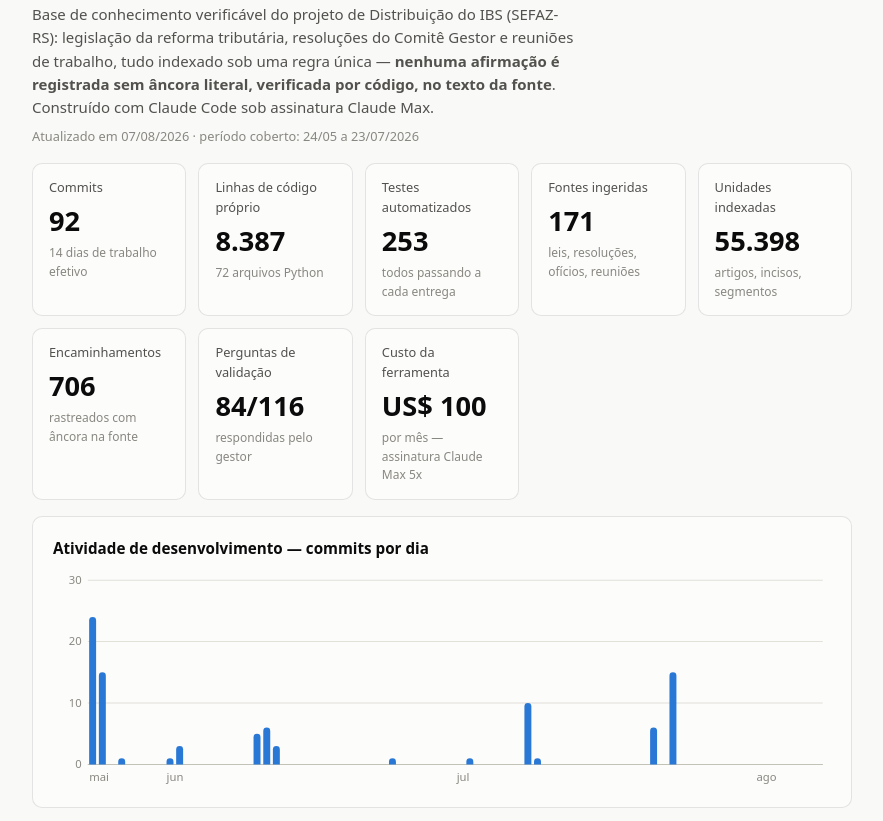
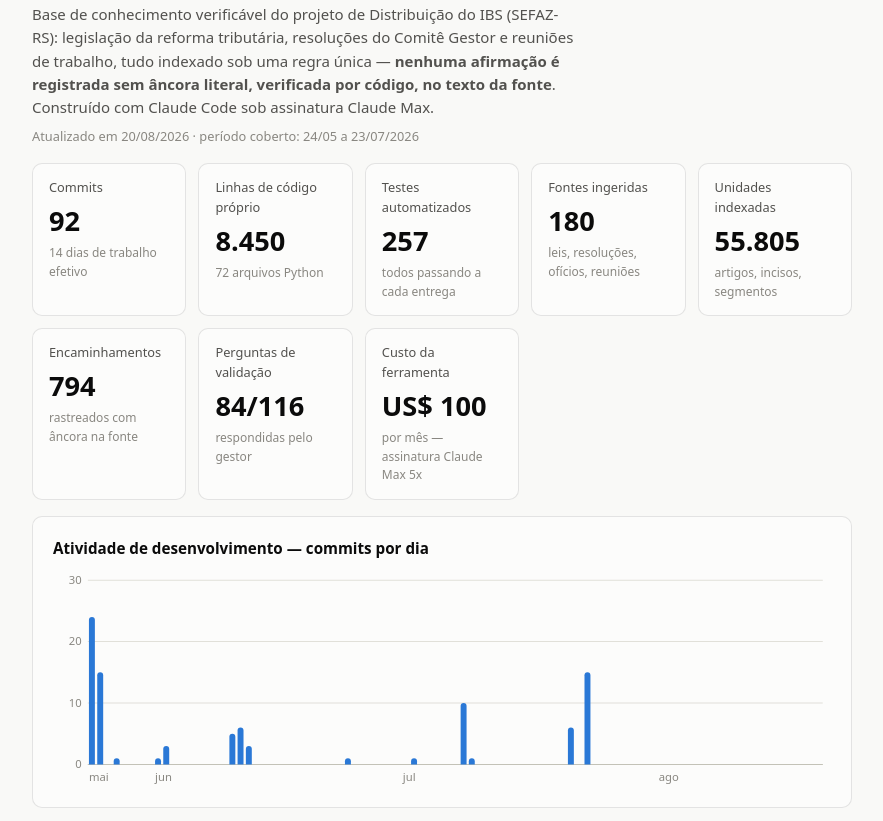
Before and after one commit to paolomartinez1/engrama-painel, a plain HTML site: page index.html in a window 1280 px wide. Shown: the part 72-893 px from the top of the page, without its empty margins (198-1081 px from the left). Drawn offline with Linux system fonts and the light colour scheme.

Commit message:
painel 2026-08-20

```diff
--- a/index.html
+++ b/index.html
@@ -95,24 +95,24 @@ footer a{color:var(--ink2)}
   e reuniões de trabalho, tudo indexado sob uma regra única — <strong>nenhuma
   afirmação é registrada sem âncora literal, verificada por código, no texto
   da fonte</strong>. Construído com Claude Code sob assinatura Claude Max.</p>
-  <p class="carimbo">Atualizado em 07/08/2026 ·
+  <p class="carimbo">Atualizado em 20/08/2026 ·
   período coberto: 24/05 a 23/07/2026</p>
 </header>
 
 <div class="tiles">
 <div class="tile"><div class="rotulo">Commits</div><div class="valor">92</div><div class="nota">14 dias de trabalho efetivo</div></div>
-<div class="tile"><div class="rotulo">Linhas de código próprio</div><div class="valor">8.387</div><div class="nota">72 arquivos Python</div></div>
-<div class="tile"><div class="rotulo">Testes automatizados</div><div class="valor">253</div><div class="nota">todos passando a cada entrega</div></div>
-<div class="tile"><div class="rotulo">Fontes ingeridas</div><div class="valor">171</div><div class="nota">leis, resoluções, ofícios, reuniões</div></div>
-<div class="tile"><div class="rotulo">Unidades indexadas</div><div class="valor">55.398</div><div class="nota">artigos, incisos, segmentos</div></div>
-<div class="tile"><div class="rotulo">Encaminhamentos</div><div class="valor">706</div><div class="nota">rastreados com âncora na fonte</div></div>
+<div class="tile"><div class="rotulo">Linhas de código próprio</div><div class="valor">8.450</div><div class="nota">72 arquivos Python</div></div>
+<div class="tile"><div class="rotulo">Testes automatizados</div><div class="valor">257</div><div class="nota">todos passando a cada entrega</div></div>
+<div class="tile"><div class="rotulo">Fontes ingeridas</div><div class="valor">180</div><div class="nota">leis, resoluções, ofícios, reuniões</div></div>
+<div class="tile"><div class="rotulo">Unidades indexadas</div><div class="valor">55.805</div><div class="nota">artigos, incisos, segmentos</div></div>
+<div class="tile"><div class="rotulo">Encaminhamentos</div><div class="valor">794</div><div class="nota">rastreados com âncora na fonte</div></div>
 <div class="tile"><div class="rotulo">Perguntas de validação</div><div class="valor">84/116</div><div class="nota">respondidas pelo gestor</div></div>
 <div class="tile"><div class="rotulo">Custo da ferramenta</div><div class="valor">US$ 100</div><div class="nota">por mês — assinatura Claude Max 5x</div></div>
 </div>
 
 <section>
   <h2>Atividade de desenvolvimento — commits por dia</h2>
-  <figure><svg viewBox="0 0 760 210" role="img" aria-label="Commits por dia, 24/05 a 07/08">
+  <figure><svg viewBox="0 0 760 210" role="img" aria-label="Commits por dia, 24/05 a 20/08">
 <line x1="34" y1="188.0" x2="752" y2="188.0" stroke="var(--grade)" stroke-width="1"/>
 <text x="28" y="191.5" text-anchor="end" font-variant-numeric="tabular-nums">0</text>
 <line x1="34" y1="128.0" x2="752" y2="128.0" stroke="var(--grade)" stroke-width="1"/>
@@ -122,24 +122,24 @@ footer a{color:var(--ink2)}
 <line x1="34" y1="8.0" x2="752" y2="8.0" stroke="var(--grade)" stroke-width="1"/>
 <text x="28" y="11.5" text-anchor="end" font-variant-numeric="tabular-nums">30</text>
 <line x1="34" y1="188" x2="752" y2="188" stroke="var(--eixo)" stroke-width="1"/>
-<text x="35.3" y="204">mai</text>
-<path d="M35.3,188.0 v-140.6 q0,-3.4010526315789473 3.4010526315789473,-3.4010526315789473 h0.0 q3.4010526315789473,0 3.4010526315789473,3.4010526315789473 v140.6 z" fill="var(--serie)" data-dica="24/05 — 24 commits"><title>24/05: 24</title></path>
-<path d="M44.8,188.0 v-86.6 q0,-3.4010526315789473 3.4010526315789473,-3.4010526315789473 h0.0 q3.4010526315789473,0 3.4010526315789473,3.4010526315789473 v86.6 z" fill="var(--serie)" data-dica="25/05 — 15 commits"><title>25/05: 15</title></path>
-<path d="M63.7,188.0 v-2.6 q0,-3.4010526315789473 3.4010526315789473,-3.4010526315789473 h0.0 q3.4010526315789473,0 3.4010526315789473,3.4010526315789473 v2.6 z" fill="var(--serie)" data-dica="27/05 — 1 commit"><title>27/05: 1</title></path>
-<text x="110.9" y="204">jun</text>
-<path d="M110.9,188.0 v-2.6 q0,-3.4010526315789473 3.4010526315789473,-3.4010526315789473 h0.0 q3.4010526315789473,0 3.4010526315789473,3.4010526315789473 v2.6 z" fill="var(--serie)" data-dica="01/06 — 1 commit"><title>01/06: 1</title></path>
-<path d="M120.3,188.0 v-14.6 q0,-3.4010526315789473 3.4010526315789473,-3.4010526315789473 h0.0 q3.4010526315789473,0 3.4010526315789473,3.4010526315789473 v14.6 z" fill="var(--serie)" data-dica="02/06 — 3 commits"><title>02/06: 3</title></path>
-<path d="M195.9,188.0 v-26.6 q0,-3.4010526315789473 3.4010526315789473,-3.4010526315789473 h0.0 q3.4010526315789473,0 3.4010526315789473,3.4010526315789473 v26.6 z" fill="var(--serie)" data-dica="10/06 — 5 commits"><title>10/06: 5</title></path>
-<path d="M205.4,188.0 v-32.6 q0,-3.4010526315789473 3.4010526315789473,-3.4010526315789473 h0.0 q3.4010526315789473,0 3.4010526315789473,3.4010526315789473 v32.6 z" fill="var(--serie)" data-dica="11/06 — 6 commits"><title>11/06: 6</title></path>
-<path d="M214.8,188.0 v-14.6 q0,-3.4010526315789473 3.4010526315789473,-3.4010526315789473 h0.0 q3.4010526315789473,0 3.4010526315789473,3.4010526315789473 v14.6 z" fill="var(--serie)" data-dica="12/06 — 3 commits"><title>12/06: 3</title></path>
-<path d="M328.2,188.0 v-2.6 q0,-3.4010526315789473 3.4010526315789473,-3.4010526315789473 h0.0 q3.4010526315789473,0 3.4010526315789473,3.4010526315789473 v2.6 z" fill="var(--serie)" data-dica="24/06 — 1 commit"><title>24/06: 1</title></path>
-<text x="394.3" y="204">jul</text>
-<path d="M403.8,188.0 v-2.6 q0,-3.4010526315789473 3.4010526315789473,-3.4010526315789473 h0.0 q3.4010526315789473,0 3.4010526315789473,3.4010526315789473 v2.6 z" fill="var(--serie)" data-dica="02/07 — 1 commit"><title>02/07: 1</title></path>
-<path d="M460.5,188.0 v-56.6 q0,-3.4010526315789473 3.4010526315789473,-3.4010526315789473 h0.0 q3.4010526315789473,0 3.4010526315789473,3.4010526315789473 v56.6 z" fill="var(--serie)" data-dica="08/07 — 10 commits"><title>08/07: 10</title></path>
-<path d="M469.9,188.0 v-2.6 q0,-3.4010526315789473 3.4010526315789473,-3.4010526315789473 h0.0 q3.4010526315789473,0 3.4010526315789473,3.4010526315789473 v2.6 z" fill="var(--serie)" data-dica="09/07 — 1 commit"><title>09/07: 1</title></path>
-<path d="M583.3,188.0 v-32.6 q0,-3.4010526315789473 3.4010526315789473,-3.4010526315789473 h0.0 q3.4010526315789473,0 3.4010526315789473,3.4010526315789473 v32.6 z" fill="var(--serie)" data-dica="21/07 — 6 commits"><title>21/07: 6</title></path>
-<path d="M602.2,188.0 v-86.6 q0,-3.4010526315789473 3.4010526315789473,-3.4010526315789473 h0.0 q3.4010526315789473,0 3.4010526315789473,3.4010526315789473 v86.6 z" fill="var(--serie)" data-dica="23/07 — 15 commits"><title>23/07: 15</title></path>
-<text x="687.2" y="204">ago</text>
+<text x="35.1" y="204">mai</text>
+<path d="M35.1,188.0 v-141.1 q0,-2.9042696629213482 2.9042696629213482,-2.9042696629213482 h0.0 q2.9042696629213482,0 2.9042696629213482,2.9042696629213482 v141.1 z" fill="var(--serie)" data-dica="24/05 — 24 commits"><title>24/05: 24</title></path>
+<path d="M43.2,188.0 v-87.1 q0,-2.9042696629213482 2.9042696629213482,-2.9042696629213482 h0.0 q2.9042696629213482,0 2.9042696629213482,2.9042696629213482 v87.1 z" fill="var(--serie)" data-dica="25/05 — 15 commits"><title>25/05: 15</title></path>
+<path d="M59.3,188.0 v-3.1 q0,-2.9042696629213482 2.9042696629213482,-2.9042696629213482 h0.0 q2.9042696629213482,0 2.9042696629213482,2.9042696629213482 v3.1 z" fill="var(--serie)" data-dica="27/05 — 1 commit"><title>27/05: 1</title></path>
+<text x="99.7" y="204">jun</text>
+<path d="M99.7,188.0 v-3.1 q0,-2.9042696629213482 2.9042696629213482,-2.9042696629213482 h0.0 q2.9042696629213482,0 2.9042696629213482,2.9042696629213482 v3.1 z" fill="var(--serie)" data-dica="01/06 — 1 commit"><title>01/06: 1</title></path>
+<path d="M107.7,188.0 v-15.1 q0,-2.9042696629213482 2.9042696629213482,-2.9042696629213482 h0.0 q2.9042696629213482,0 2.9042696629213482,2.9042696629213482 v15.1 z" fill="var(--serie)" data-dica="02/06 — 3 commits"><title>02/06: 3</title></path>
+<path d="M172.3,188.0 v-27.1 q0,-2.9042696629213482 2.9042696629213482,-2.9042696629213482 h0.0 q2.9042696629213482,0 2.9042696629213482,2.9042696629213482 v27.1 z" fill="var(--serie)" data-dica="10/06 — 5 commits"><title>10/06: 5</title></path>
+<path d="M180.3,188.0 v-33.1 q0,-2.9042696629213482 2.9042696629213482,-2.9042696629213482 h0.0 q2.9042696629213482,0 2.9042696629213482,2.9042696629213482 v33.1 z" fill="var(--serie)" data-dica="11/06 — 6 commits"><title>11/06: 6</title></path>
+<path d="M188.4,188.0 v-15.1 q0,-2.9042696629213482 2.9042696629213482,-2.9042696629213482 h0.0 q2.9042696629213482,0 2.9042696629213482,2.9042696629213482 v15.1 z" fill="var(--serie)" data-dica="12/06 — 3 commits"><title>12/06: 3</title></path>
+<path d="M285.2,188.0 v-3.1 q0,-2.9042696629213482 2.9042696629213482,-2.9042696629213482 h0.0 q2.9042696629213482,0 2.9042696629213482,2.9042696629213482 v3.1 z" fill="var(--serie)" data-dica="24/06 — 1 commit"><title>24/06: 1</title></path>
+<text x="341.7" y="204">jul</text>
+<path d="M349.8,188.0 v-3.1 q0,-2.9042696629213482 2.9042696629213482,-2.9042696629213482 h0.0 q2.9042696629213482,0 2.9042696629213482,2.9042696629213482 v3.1 z" fill="var(--serie)" data-dica="02/07 — 1 commit"><title>02/07: 1</title></path>
+<path d="M398.2,188.0 v-57.1 q0,-2.9042696629213482 2.9042696629213482,-2.9042696629213482 h0.0 q2.9042696629213482,0 2.9042696629213482,2.9042696629213482 v57.1 z" fill="var(--serie)" data-dica="08/07 — 10 commits"><title>08/07: 10</title></path>
+<path d="M406.2,188.0 v-3.1 q0,-2.9042696629213482 2.9042696629213482,-2.9042696629213482 h0.0 q2.9042696629213482,0 2.9042696629213482,2.9042696629213482 v3.1 z" fill="var(--serie)" data-dica="09/07 — 1 commit"><title>09/07: 1</title></path>
+<path d="M503.0,188.0 v-33.1 q0,-2.9042696629213482 2.9042696629213482,-2.9042696629213482 h0.0 q2.9042696629213482,0 2.9042696629213482,2.9042696629213482 v33.1 z" fill="var(--serie)" data-dica="21/07 — 6 commits"><title>21/07: 6</title></path>
+<path d="M519.2,188.0 v-87.1 q0,-2.9042696629213482 2.9042696629213482,-2.9042696629213482 h0.0 q2.9042696629213482,0 2.9042696629213482,2.9042696629213482 v87.1 z" fill="var(--serie)" data-dica="23/07 — 15 commits"><title>23/07: 15</title></path>
+<text x="591.8" y="204">ago</text>
 </svg></figure>
 </section>
 
@@ -179,18 +179,18 @@ footer a{color:var(--ink2)}
   <div class="duas-col">
     <div>
       <ul class="lista">
-        <li><span class="n">171</span> fontes, sendo:</li>
-<li><span class="n">136</span> reuniões</li>
-<li><span class="n">19</span> resoluções e portarias</li>
-<li><span class="n">16</span> leis e ofícios</li>
-        <li style="margin-top:6px"><span class="n">55.398</span>
+        <li><span class="n">180</span> fontes, sendo:</li>
+<li><span class="n">141</span> reuniões</li>
+<li><span class="n">22</span> resoluções e portarias</li>
+<li><span class="n">17</span> leis e ofícios</li>
+        <li style="margin-top:6px"><span class="n">55.805</span>
         unidades endereçáveis (artigo, inciso, segmento de reunião)</li>
       </ul>
     </div>
     <div>
       <p style="font-size:.85rem;color:var(--ink2)">Encaminhamentos das reuniões
-      (706 no total):</p>
-<div class="empilhado"><div style="flex:704;background:var(--serie)" data-dica="em andamento: 704 (100%)"></div><div style="flex:2;background:var(--ok)" data-dica="concluídos: 2 (0%)"></div></div><div class="legenda"><span class="chave"><span class="sw" style="background:var(--serie)"></span>em andamento: <b>704</b></span><span class="chave"><span class="sw" style="background:var(--espera)"></span>aguardando validação: <b>0</b></span><span class="chave"><span class="sw" style="background:var(--ok)"></span>concluídos: <b>2</b></span><span class="chave"><span class="sw" style="background:var(--neutro)"></span>cancelados: <b>0</b></span></div>
+      (794 no total):</p>
+<div class="empilhado"><div style="flex:792;background:var(--serie)" data-dica="em andamento: 792 (100%)"></div><div style="flex:2;background:var(--ok)" data-dica="concluídos: 2 (0%)"></div></div><div class="legenda"><span class="chave"><span class="sw" style="background:var(--serie)"></span>em andamento: <b>792</b></span><span class="chave"><span class="sw" style="background:var(--espera)"></span>aguardando validação: <b>0</b></span><span class="chave"><span class="sw" style="background:var(--ok)"></span>concluídos: <b>2</b></span><span class="chave"><span class="sw" style="background:var(--neutro)"></span>cancelados: <b>0</b></span></div>
     </div>
   </div>
 </section>
@@ -204,9 +204,9 @@ footer a{color:var(--ink2)}
   único custo: não há servidores, licenças de software ou serviços de nuvem
   contratados; transcrição e busca rodam localmente.</p>
   <p>Em 3 meses de assinatura (~US$ 300), a ferramenta entregou
-  92 versões incrementais, 8.387 linhas de
-  código coberto por 253 testes automatizados e uma base com
-  55.398 unidades de conhecimento consultáveis — desenvolvido
+  92 versões incrementais, 8.450 linhas de
+  código coberto por 257 testes automatizados e uma base com
+  55.805 unidades de conhecimento consultáveis — desenvolvido
   integralmente pelo gestor do projeto, sem equipe de desenvolvimento
   alocada.</p>
 </section>
```
